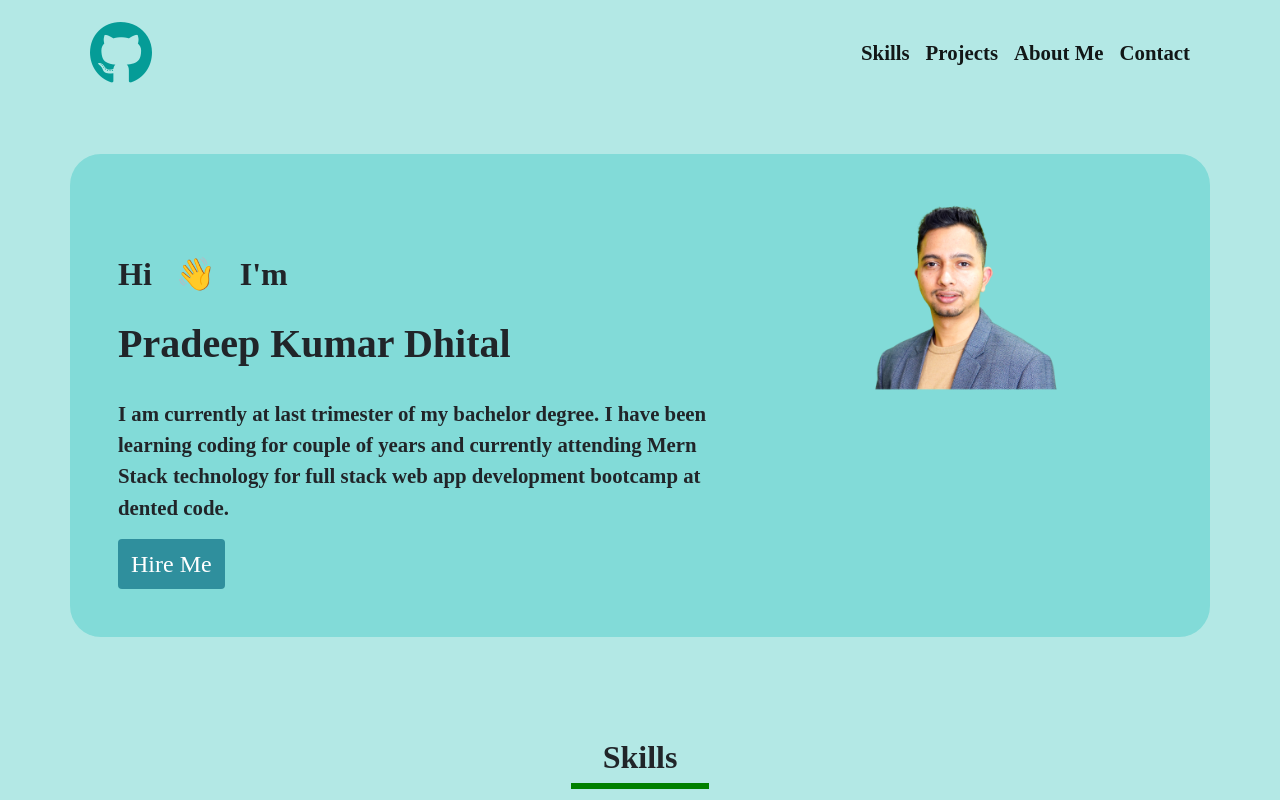
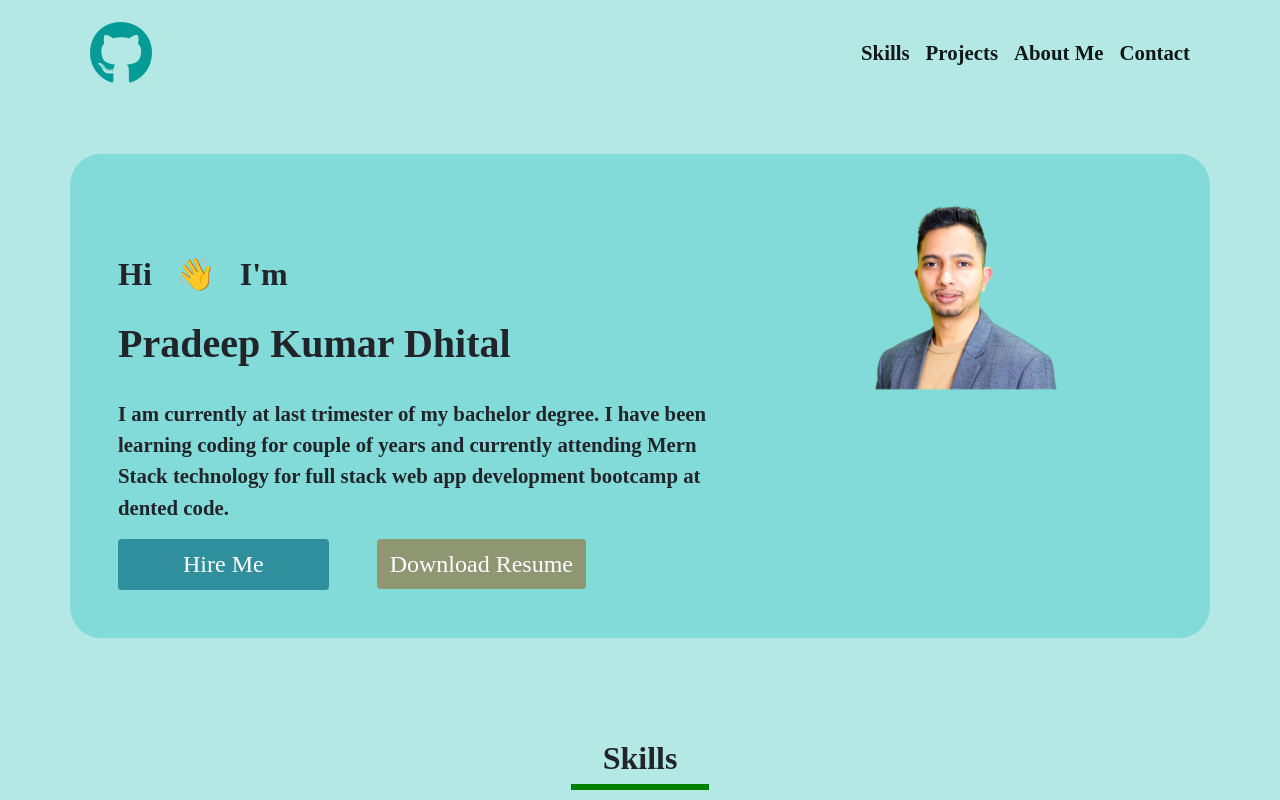
Before and after one commit to Pradeep22222/react-portfolio, a React (Create React App) app: page / in a window 1280 px wide. Shown: the top 800 px of the page. Built offline with nearby package versions, Linux system fonts and the light colour scheme; a web font is replaced by a local one.

Commit message:
resume button added

```diff
--- a/src/Components/Description.js
+++ b/src/Components/Description.js
@@ -19,11 +19,24 @@ export const Description = () => {
               Mern Stack technology for full stack web app development bootcamp
               at dented code.
             </p>
-            <button className="btn hire_button">
-              <a href="mailto:pradeepdhital124@gmail.com" className="kill_link">
-                Hire Me
-              </a>
-            </button>
+            <div class="descriptionButtons_div">
+              <button className="btn button_hire">
+                <a
+                  href="mailto:pradeepdhital124@gmail.com"
+                  className="kill_link"
+                >
+                  Hire Me
+                </a>
+              </button>
+              <button className="btn button_resume">
+                <a
+                  href="mailto:pradeepdhital124@gmail.com"
+                  className="kill_link"
+                >
+                  Download Resume
+                </a>
+              </button>
+            </div>
           </div>
         </div>
       </div>
--- a/src/index.css
+++ b/src/index.css
@@ -1,5 +1,6 @@
 /* colors */
 /*B3E8E5,82DBD8, 3BACB6 ,2F8F9D     */
+
 @media (max-width: 48em) {
   html {
     /* 9px / 16px  */
@@ -278,13 +279,26 @@ body {
   text-decoration: none;
   font-size: 1.5rem;
 }
-
-.hire_button {
+.descriptionButtons_div {
+  display: flex;
+  gap: 3rem;
+  align-items: flex-start;
+}
+.button_hire {
   background-color: #2f8f9d;
   transition: all 0.3s ease-out;
   backface-visibility: hidden;
+  padding: 0.4rem 4rem 0.4rem 4rem;
 }
-.hire_button:hover {
+.button_hire:hover {
+  transform: scale(1.07);
+}
+.button_resume {
+  background-color: #9d4f0a7d;
+  transition: all 0.3s ease-out;
+  backface-visibility: hidden;
+}
+.button_resume:hover {
   transform: scale(1.07);
 }
 .projects_card {
```
